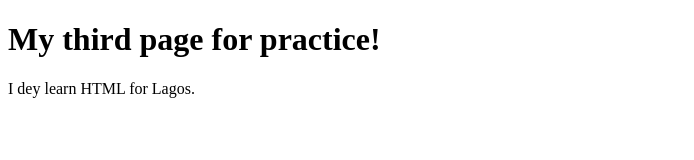
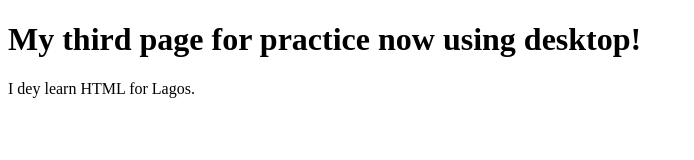
Before and after one commit to linkin2luv-coder/my-third-site, a plain HTML site: page index.html in a window 1280 px wide. Shown: the whole page, without its empty margins (0-694 px from the left). Drawn offline with Linux system fonts and the light colour scheme.

Commit message:
Update index.html

```diff
--- a/index.html
+++ b/index.html
@@ -4,5 +4,5 @@
   <title>My Third page now using desktop</title>
 </head>
 <body>
-  <h1>My third page for practice!</h1>
+  <h1>My third page for practice now using desktop!</h1>
   <p>I dey learn HTML for Lagos.</p>
```
